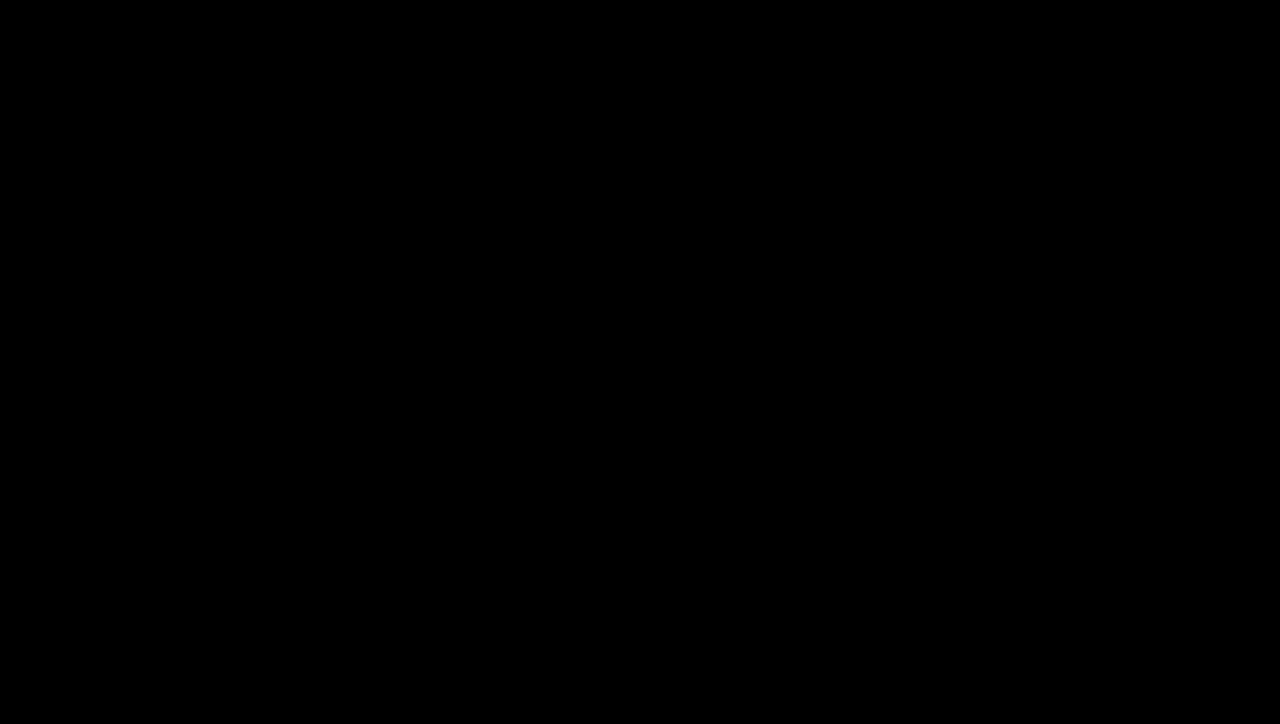
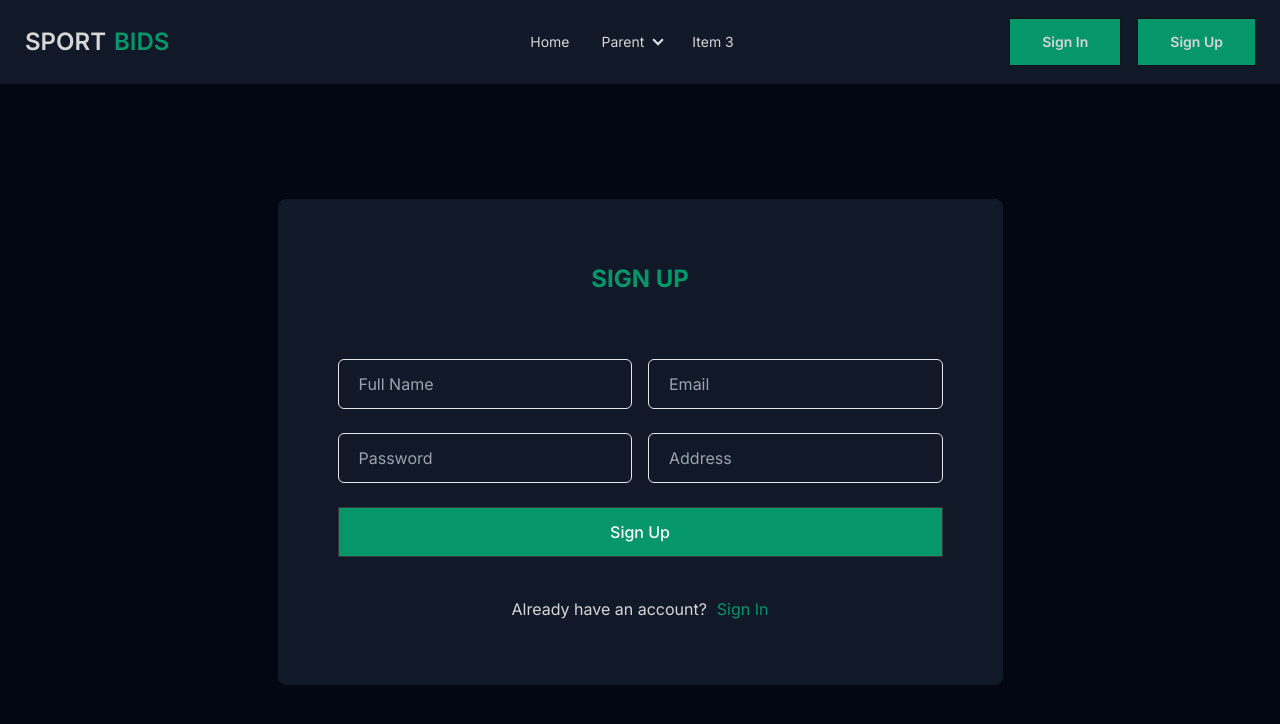
Before and after one commit to tanvirch0750/auction-items-react-frontend, a React (Vite) app: page /signup in a window 1280 px wide. Before the commit this address had no page. Shown: the top 724 px of the page. Built offline with nearby package versions, Linux system fonts and the light colour scheme.

Commit message:
created home, signin, signup page

```diff
--- a/index.html
+++ b/index.html
@@ -4,9 +4,15 @@
     <meta charset="UTF-8" />
     <link rel="icon" type="image/svg+xml" href="/vite.svg" />
     <meta name="viewport" content="width=device-width, initial-scale=1.0" />
-    <title>Vite + React</title>
+    <link rel="preconnect" href="https://fonts.googleapis.com" />
+    <link rel="preconnect" href="https://fonts.gstatic.com" crossorigin />
+    <link
+      href="https://fonts.googleapis.com/css2?family=Inter:wght@200;300;400;500;600;700&display=swap"
+      rel="stylesheet"
+    />
+    <title>Sport Bids</title>
   </head>
-  <body>
+  <body class="bg-gray-950">
     <div id="root"></div>
     <script type="module" src="/src/main.jsx"></script>
   </body>
--- a/src/App.jsx
+++ b/src/App.jsx
@@ -1,6 +1,9 @@
 import { BrowserRouter, Navigate, Route, Routes } from 'react-router-dom';
 import AppLayout from './components/ui/AppLayout';
 import Home from './pages/Home';
+
+import Signin from './pages/Signin';
+import Signup from './pages/Signup';
 
 function App() {
   return (
@@ -10,6 +13,8 @@ function App() {
           <Route element={<AppLayout />}>
             <Route index element={<Navigate replace to="home" />} />
             <Route path="home" element={<Home />} />
+            <Route path="signup" element={<Signup />} />
+            <Route path="signin" element={<Signin />} />
           </Route>
         </Routes>
       </BrowserRouter>
--- /dev/null
+++ b/src/components/form/InputBox.jsx
@@ -0,0 +1,15 @@
+/* eslint-disable react/prop-types */
+const InputBox = ({ type, placeholder, name }) => {
+  return (
+    <div className="mb-6">
+      <input
+        type={type}
+        placeholder={placeholder}
+        name={name}
+        className="w-full rounded-md border border-stroke bg-transparent px-5 py-3 text-base text-body-color outline-none focus:border-primary focus-visible:shadow-none dark:border-dark-3 dark:text-white"
+      />
+    </div>
+  );
+};
+
+export default InputBox;
--- /dev/null
+++ b/src/components/home/Banner.jsx
@@ -0,0 +1,23 @@
+function Banner() {
+  return (
+    <div className="hero h-[calc(100vh-84px)]">
+      <div className="hero-content text-center">
+        <div className="max-w-3xl">
+          <h1 className="text-5xl font-bold text-emerald-600 uppercase">
+            Game on, Bid On
+          </h1>
+          <p className="py-6 text-2xl text-gray-400">
+            Secure your piece of sports history. Unveilling Exclusive Auctions
+            for Authentic Sports Memorabilia - Bid, Win, and Own a Piece of
+            Athletic History!
+          </p>
+          <button className="btn btn-primary bg-emerald-600 px-8 hover:bg-emerald-500 mt-6">
+            Get Started
+          </button>
+        </div>
+      </div>
+    </div>
+  );
+}
+
+export default Banner;
--- a/src/components/ui/Header.jsx
+++ b/src/components/ui/Header.jsx
@@ -1,3 +1,5 @@
+import { Link } from 'react-router-dom';
+
 function Header() {
   return (
     <div className="navbar bg-gray-900 py-4">
@@ -39,15 +41,15 @@ function Header() {
             </li>
           </ul>
         </div>
-        <a className="btn btn-ghost text-xl">
+        <a className="btn btn-ghost text-2xl uppercase">
           <span>Sport</span>
-          <span>Bids</span>
+          <span className=" text-emerald-600">Bids</span>
         </a>
       </div>
       <div className="navbar-center hidden lg:flex">
         <ul className="menu menu-horizontal px-1">
           <li>
-            <a>Home</a>
+            <Link to="/">Home</Link>
           </li>
           <li>
             <details>
@@ -68,8 +70,18 @@ function Header() {
         </ul>
       </div>
       <div className="navbar-end mr-4 flex items-center gap-4">
-        <a className="btn bg-emerald-600 px-8">Sign In</a>
-        <a className="btn bg-emerald-600 px-8">Sign Up</a>
+        <Link
+          to="/signin"
+          className="btn bg-emerald-600 px-8 hover:bg-emerald-500"
+        >
+          Sign In
+        </Link>
+        <Link
+          to="/signup"
+          className="btn bg-emerald-600 px-8 hover:bg-emerald-500"
+        >
+          Sign Up
+        </Link>
       </div>
     </div>
   );
--- a/src/index.css
+++ b/src/index.css
@@ -1,6 +1,10 @@
 @tailwind base;
 @tailwind components;
 @tailwind utilities;
+
+html {
+  font-family: 'Inter', sans-serif;
+}
 
 @layer components {
   .input {
--- a/src/pages/Home.jsx
+++ b/src/pages/Home.jsx
@@ -1,5 +1,11 @@
+import Banner from '../components/home/Banner';
+
 function Home() {
-  return <div>This is home page</div>;
+  return (
+    <div>
+      <Banner />
+    </div>
+  );
 }
 
 export default Home;
--- /dev/null
+++ b/src/pages/Signin.jsx
@@ -0,0 +1,46 @@
+import InputBox from '../components/form/InputBox';
+
+/* eslint-disable react/prop-types */
+const Signin = () => {
+  return (
+    <section className="py-20 h-[calc(100vh-84px)] flex flex-col items-center justify-center">
+      <div className="container mx-auto">
+        <div className="-mx-4 flex flex-wrap">
+          <div className="w-full px-4">
+            <div className="relative mx-auto max-w-[525px] overflow-hidden rounded-lg bg-gray-900 px-10 py-16 text-center dark:bg-dark-2 sm:px-12 md:px-[60px]">
+              <div className="mb-10 text-center md:mb-16">
+                <span className="text-2xl text-emerald-600 font-bold uppercase">
+                  Sign In
+                </span>
+              </div>
+              <form>
+                <InputBox type="email" name="email" placeholder="Email" />
+                <InputBox
+                  type="password"
+                  name="password"
+                  placeholder="Password"
+                />
+                <div className="mb-10">
+                  <input
+                    type="submit"
+                    value="Sign In"
+                    className="w-full cursor-pointer  border border-primary bg-emerald-600 px-5 py-3 text-base font-medium text-white transition hover:bg-opacity-90"
+                  />
+                </div>
+              </form>
+
+              <p className="text-base text-body-color dark:text-dark-6">
+                <span className="pr-0.5">Not a member yet?</span>
+                <a href="/#" className="text-emerald-600 hover:underline ml-2">
+                  Sign Up
+                </a>
+              </p>
+            </div>
+          </div>
+        </div>
+      </div>
+    </section>
+  );
+};
+
+export default Signin;
--- /dev/null
+++ b/src/pages/Signup.jsx
@@ -0,0 +1,62 @@
+import InputBox from '../components/form/InputBox';
+
+/* eslint-disable react/prop-types */
+const Signup = () => {
+  return (
+    <section className="py-20 h-[calc(100vh-84px)] flex flex-col items-center justify-center">
+      <div className="container mx-auto">
+        <div className="-mx-4 flex flex-wrap">
+          <div className="w-full px-4">
+            <div className="relative mx-auto max-w-[725px] overflow-hidden rounded-lg bg-gray-900 px-10 py-16 text-center dark:bg-dark-2 sm:px-12 md:px-[60px]">
+              <div className="mb-10 text-center md:mb-16">
+                <span className="text-2xl text-emerald-600 font-bold uppercase">
+                  Sign Up
+                </span>
+              </div>
+              <form>
+                <div>
+                  <div className="grid grid-cols-1 md:grid-cols-2 gap-4">
+                    <InputBox
+                      type="text"
+                      name="fullName"
+                      placeholder="Full Name"
+                    />
+                    <InputBox type="email" name="email" placeholder="Email" />
+                  </div>
+                  <div className="grid grid-cols-1 md:grid-cols-2 gap-4">
+                    <InputBox
+                      type="password"
+                      name="password"
+                      placeholder="Password"
+                    />
+                    <InputBox
+                      type="text"
+                      name="address"
+                      placeholder="Address"
+                    />
+                  </div>
+                </div>
+                <div className="mb-10">
+                  <input
+                    type="submit"
+                    value="Sign Up"
+                    className="w-full cursor-pointer  border border-primary bg-emerald-600 px-5 py-3 text-base font-medium text-white transition hover:bg-opacity-90"
+                  />
+                </div>
+              </form>
+
+              <p className="text-base text-body-color dark:text-dark-6">
+                <span className="pr-0.5">Already have an account?</span>
+                <a href="/#" className="text-emerald-600 hover:underline ml-2">
+                  Sign In
+                </a>
+              </p>
+            </div>
+          </div>
+        </div>
+      </div>
+    </section>
+  );
+};
+
+export default Signup;
```
